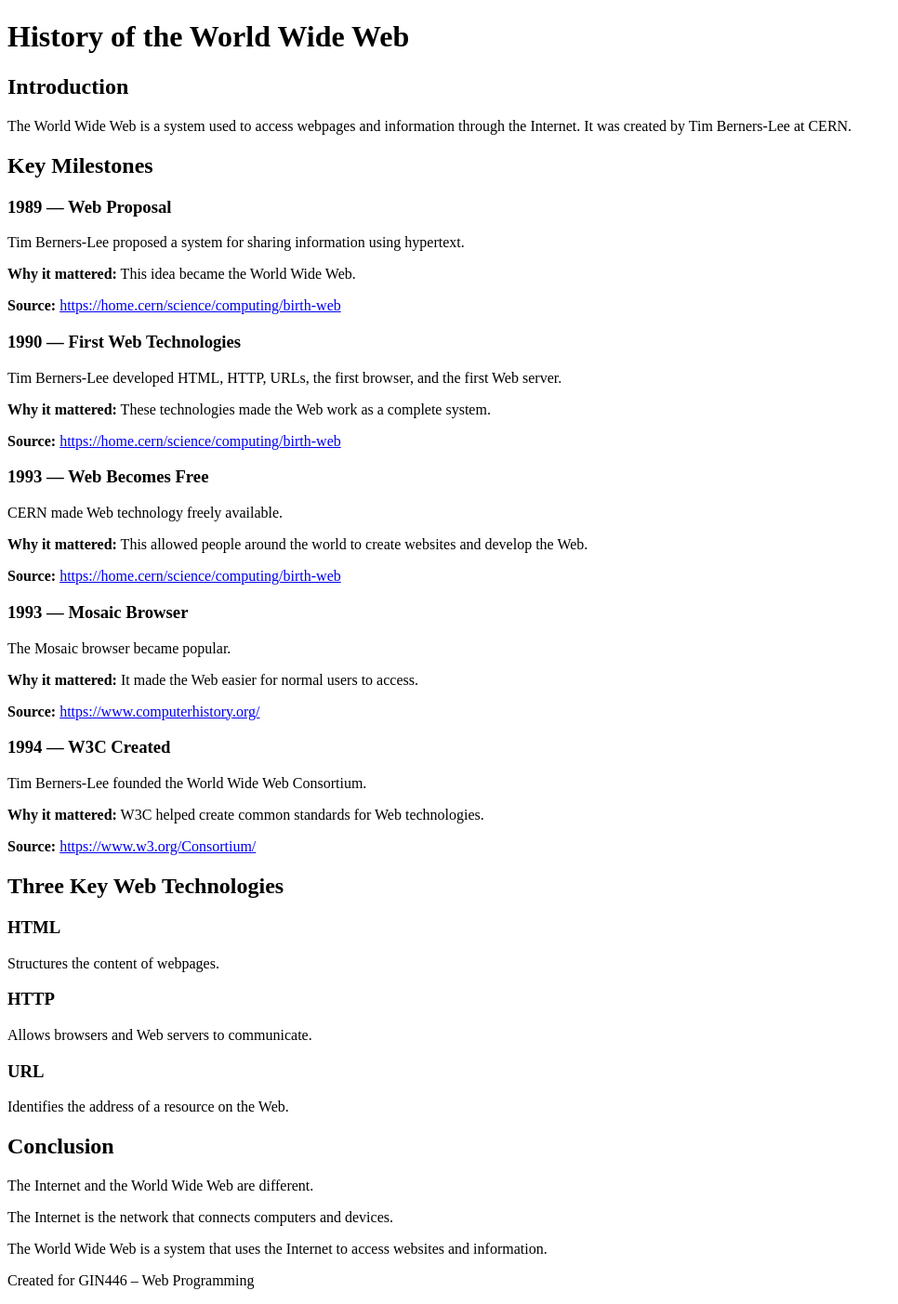
After one commit to joeandary1/web-programming-site, a Flask app: page /web-history-ai in a window 1280 px wide. The commit adds this page. Shown: the whole page at 93% size, without its empty margins (0-966 px from the left). Run offline with Flask 3, Linux system fonts and the light colour scheme.

Commit message:
Part 3: AI-generated history pages

```diff
--- a/app.py
+++ b/app.py
@@ -1,6 +1,6 @@
 """
 Web Programming — Flask application.
-Serves the portfolio home page and the Week 2 history pages.
+Serves the portfolio home page and the Week 2 history pages (hand-made and AI).
 """
 
 from flask import Flask, render_template
@@ -15,6 +15,8 @@ def home():
         {"week": 1, "title": "Live site launched", "url": "/"},
         {"week": 2, "title": "History of the Internet", "url": "/internet-history"},
         {"week": 2, "title": "History of the Web", "url": "/web-history"},
+        {"week": 2, "title": "History of the Internet (AI)", "url": "/internet-history-ai"},
+        {"week": 2, "title": "History of the Web (AI)", "url": "/web-history-ai"},
     ]
     return render_template("index.html", weekly_work=weekly_work)
 
@@ -29,5 +31,15 @@ def web_history():
     return render_template("web-history.html")
 
 
+@app.route("/internet-history-ai")
+def internet_history_ai():
+    return render_template("internet-history-ai.html")
+
+
+@app.route("/web-history-ai")
+def web_history_ai():
+    return render_template("web-history-ai.html")
+
+
 if __name__ == "__main__":
     app.run(debug=True)
--- a/templates/internet-history.html
+++ b/templates/internet-history.html
@@ -9,7 +9,6 @@
     <h1>History of the Internet</h1>
     <nav>
         <a href="#topic1">Internet History</a> |
-        <a href="#topic2">World Wide Web</a> |
         <a href="#conclusion">Conclusion</a>
     </nav>
 </header>
@@ -78,11 +77,10 @@
         </article>
     </section>
 
-    <section id="conclusion">
+    <section>
         <h2>Conclusion</h2>
         <p>The Internet and the World Wide Web are different.</p>
         <p>The Internet is the network that connects computers and devices.</p>
-        <p>The World Wide Web is a system that uses the Internet to access websites and information.</p>
     </section>
 </main>
 
--- /dev/null
+++ b/templates/web-history-ai.html
@@ -0,0 +1,91 @@
+<!DOCTYPE html>
+<html lang="en">
+<head>
+    <meta charset="UTF-8">
+    <meta name="viewport" content="width=device-width, initial-scale=1.0">
+    <title>History of the World Wide Web</title>
+</head>
+<body>
+    <header>
+        <h1>History of the World Wide Web</h1>
+    </header>
+
+    <main>
+        <section>
+            <h2>Introduction</h2>
+            <p>
+                The World Wide Web is a system used to access webpages and information through the Internet.
+                It was created by Tim Berners-Lee at CERN.
+            </p>
+        </section>
+
+        <section>
+            <h2>Key Milestones</h2>
+
+            <article>
+                <h3>1989 — Web Proposal</h3>
+                <p>Tim Berners-Lee proposed a system for sharing information using hypertext.</p>
+                <p><strong>Why it mattered:</strong> This idea became the World Wide Web.</p>
+                <p><strong>Source:</strong> <a href="https://home.cern/science/computing/birth-web" target="_blank">https://home.cern/science/computing/birth-web</a></p>
+            </article>
+
+            <article>
+                <h3>1990 — First Web Technologies</h3>
+                <p>Tim Berners-Lee developed HTML, HTTP, URLs, the first browser, and the first Web server.</p>
+                <p><strong>Why it mattered:</strong> These technologies made the Web work as a complete system.</p>
+                <p><strong>Source:</strong> <a href="https://home.cern/science/computing/birth-web" target="_blank">https://home.cern/science/computing/birth-web</a></p>
+            </article>
+
+            <article>
+                <h3>1993 — Web Becomes Free</h3>
+                <p>CERN made Web technology freely available.</p>
+                <p><strong>Why it mattered:</strong> This allowed people around the world to create websites and develop the Web.</p>
+                <p><strong>Source:</strong> <a href="https://home.cern/science/computing/birth-web" target="_blank">https://home.cern/science/computing/birth-web</a></p>
+            </article>
+
+            <article>
+                <h3>1993 — Mosaic Browser</h3>
+                <p>The Mosaic browser became popular.</p>
+                <p><strong>Why it mattered:</strong> It made the Web easier for normal users to access.</p>
+                <p><strong>Source:</strong> <a href="https://www.computerhistory.org/" target="_blank">https://www.computerhistory.org/</a></p>
+            </article>
+
+            <article>
+                <h3>1994 — W3C Created</h3>
+                <p>Tim Berners-Lee founded the World Wide Web Consortium.</p>
+                <p><strong>Why it mattered:</strong> W3C helped create common standards for Web technologies.</p>
+                <p><strong>Source:</strong> <a href="https://www.w3.org/Consortium/" target="_blank">https://www.w3.org/Consortium/</a></p>
+            </article>
+        </section>
+
+        <section>
+            <h2>Three Key Web Technologies</h2>
+            <article>
+                <h3>HTML</h3>
+                <p>Structures the content of webpages.</p>
+            </article>
+
+            <article>
+                <h3>HTTP</h3>
+                <p>Allows browsers and Web servers to communicate.</p>
+            </article>
+
+            <article>
+                <h3>URL</h3>
+                <p>Identifies the address of a resource on the Web.</p>
+            </article>
+        </section>
+
+        <section>
+            <h2>Conclusion</h2>
+            <p>The Internet and the World Wide Web are different.</p>
+            <p>The Internet is the network that connects computers and devices.</p>
+            <p>The World Wide Web is a system that uses the Internet to access websites and information.</p>
+        </section>
+    </main>
+
+    <footer>
+        <p>Created for GIN446 – Web Programming</p>
+    </footer>
+</body>
+</html>
```
Also changed, not shown: templates/internet-history-ai.html (added, +85 -0 lines), templates/web-history.html (+1 -6 lines).
